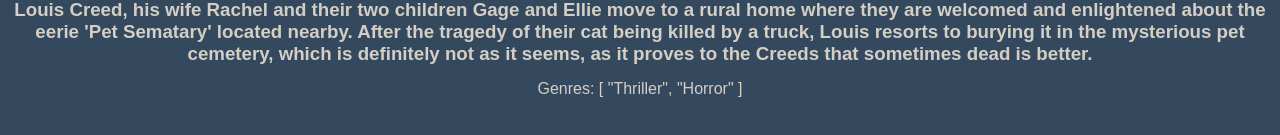
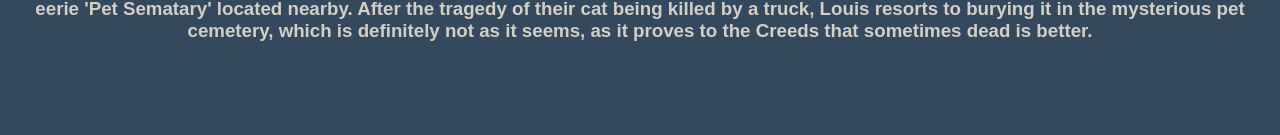
Before and after one commit to shafakyildiz/movie, a Vue app: page /detail/157433 in a window 1280 px wide. Shown: the part 491-626 px from the top of the page. Built offline with nearby package versions, Linux system fonts and the light colour scheme.

Commit message:
edit details

```diff
--- a/src/components/MovieCard.vue
+++ b/src/components/MovieCard.vue
@@ -5,9 +5,7 @@
       <img :src="movie.poster" alt="Movie Poster" />
     </div>
     <h1>{{ movie.title }}</h1>
-    <br />
     <h3>{{ movie.overview }}</h3>
-    <p>Genres: {{ movie.genres }}</p>
     <br />
   </div>
 </template>
--- a/src/views/Detail.vue
+++ b/src/views/Detail.vue
@@ -3,8 +3,6 @@
     <MovieCard :movie="movie" />
   </div>
 </template>
-
-
 
 <script>
 import { useRoute } from "vue-router";
@@ -24,7 +22,6 @@
   },
   mounted() {
     const route = useRoute();
-    console.log(route.params.id);
     const id = route.params.id;
     this.movie = movies.filter((movie) => movie.id === id)[0];
   },
```
